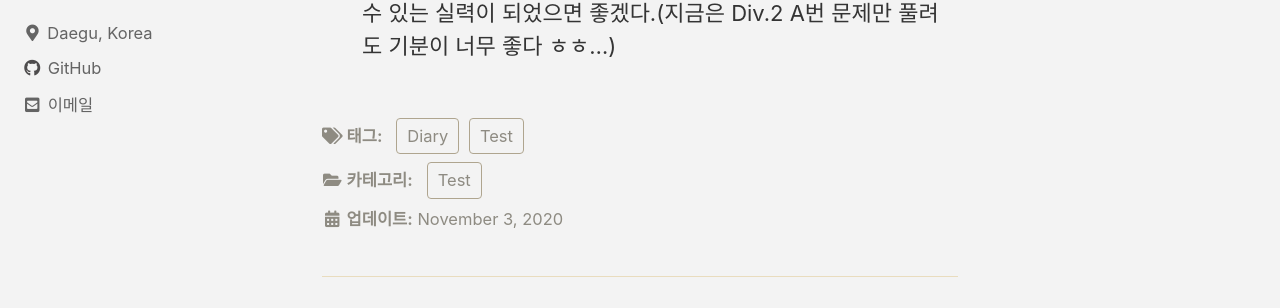
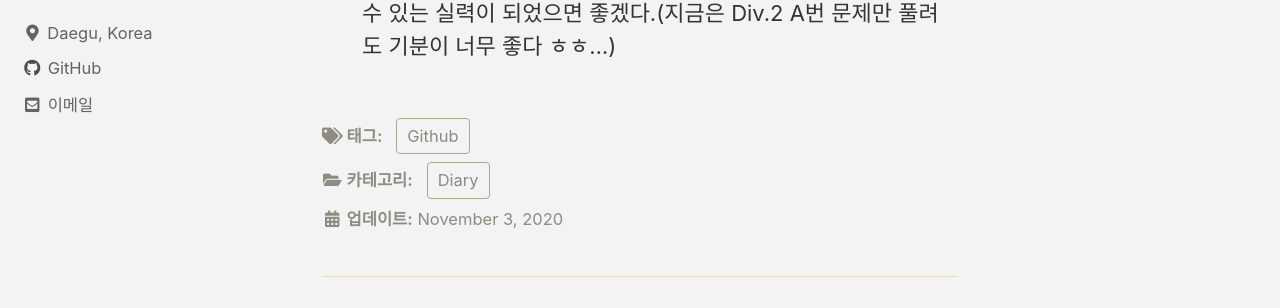
Before and after one commit to SnapFlip20/snapflip20.github.io, a Jekyll site: the page built from _posts/2020-11-03-diary1.md, in a window 1280 px wide and 900 px high, scrolled down 1591 px. Shown: the part 134-442 px from the top of the window. Built offline with Jekyll 4.4.1, drawn with Linux system fonts in a browser that asks for light colours; cached includes are drawn as plain includes.

Commit message:
2020-11-03

```diff
--- a/_posts/2020-11-03-diary1.md
+++ b/_posts/2020-11-03-diary1.md
@@ -6,8 +6,8 @@ layout: single
 title: "[일기]2020-11-02"
 excerpt: "첫 일기글과 앞으로의 다짐"
 
-categories: Test
-tags: [Diary, Test]
+categories: Diary
+tags: [Github]
 
 toc: true
 
```
